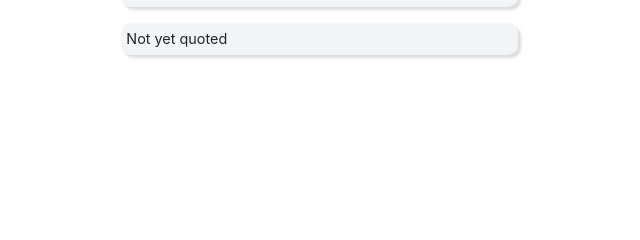
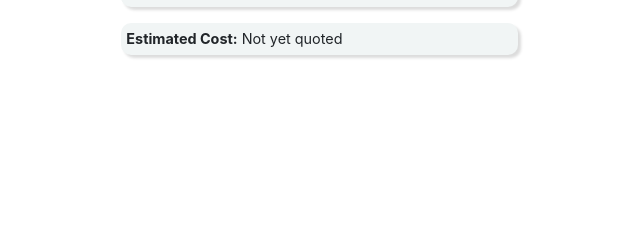
Before and after one commit to hfolcot/issue-tracker, a Django app: template tickets/templates/feature.html in a window 1280 px wide. Shown: the part 309-549 px from the top of the page, without its empty margins (107-747 px from the left). Run offline with Django 3.2, Linux system fonts and the light colour scheme; the template is opened without the code that fills it, so the values that code supplies are empty; some libraries are stand-ins or nearby versions.

Commit message:
made unquoted features clearer

```diff
--- a/tickets/templates/feature.html
+++ b/tickets/templates/feature.html
@@ -36,7 +36,7 @@
 				{% if feature.cost %}
 				<p class="grey-card ticket-info-cust"><strong>Estimated Cost:</strong> £{{ feature.cost }}</p>
 				{% else %}
-				<p class="grey-card ticket-info-cust">Not yet quoted</p>
+				<p class="grey-card ticket-info-cust"><strong>Estimated Cost:</strong> Not yet quoted</p>
 				{% endif %}
 			</div>
 			{% else %}
```
